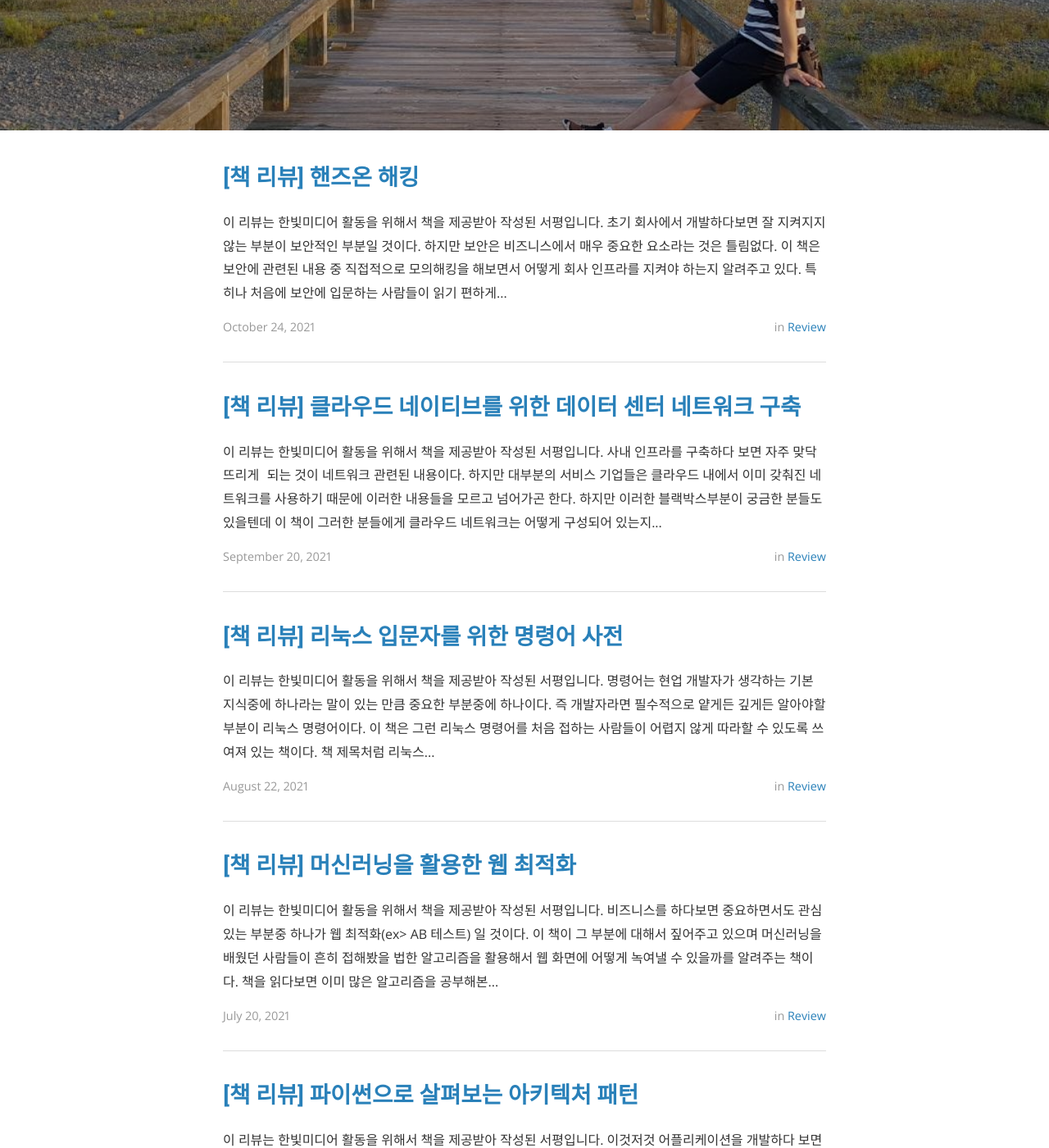
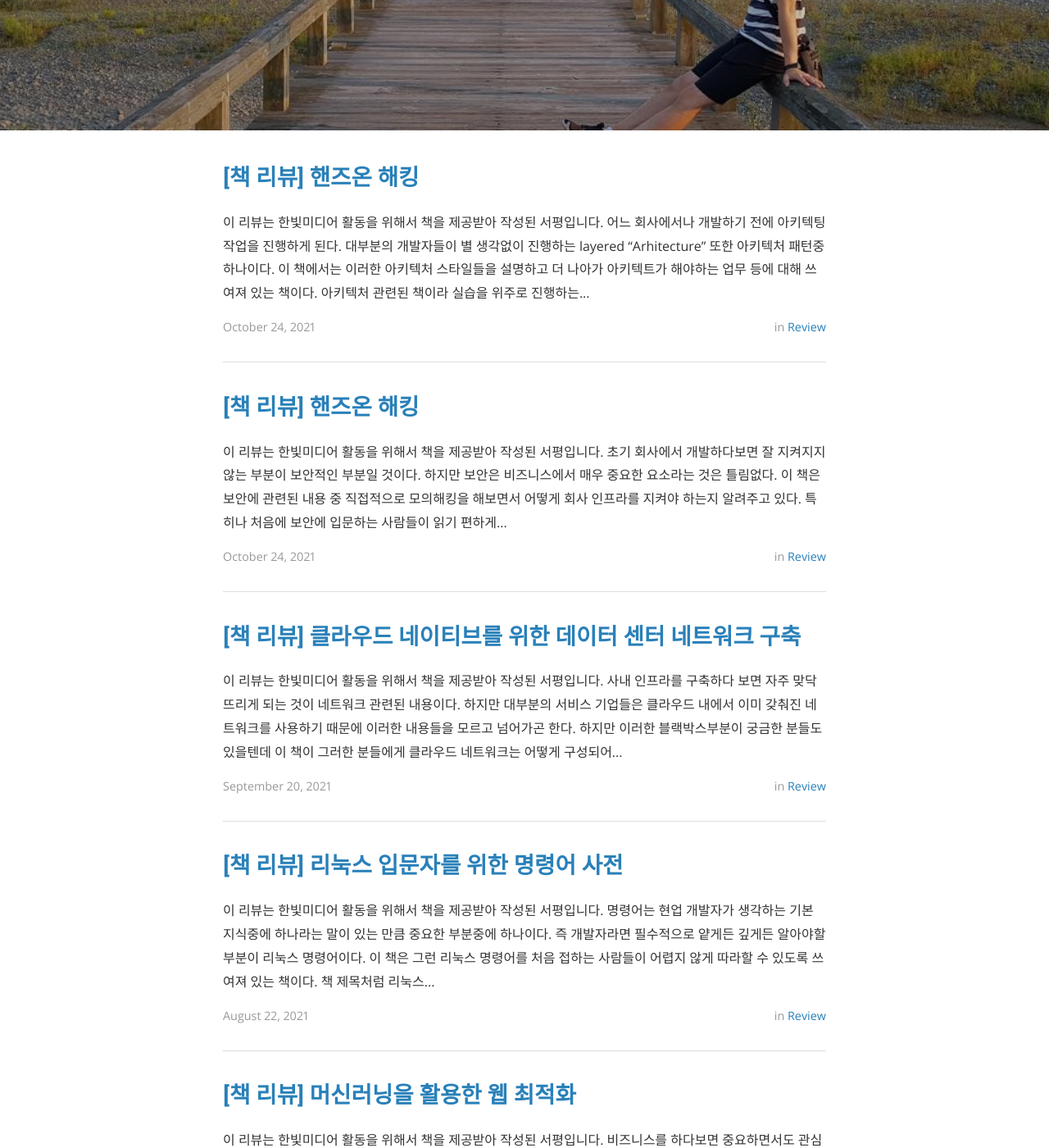
Before and after one commit to kscory/blog, a Jekyll site: the page built from index.html, in a window 1280 px wide and 1400 px high, scrolled down 344 px. Shown: the whole window at 82% size. Built offline with Jekyll 4.4.1, drawn with Linux system fonts in a browser that asks for light colours; nearby versions of some CDN libraries; the list of posts is cut into pages by our own code; part of the change alters nothing that is shown; some of the changed text lies outside the part shown.

Commit message:
add fundamentals_of_software_architecture

```diff
--- /dev/null
+++ b/_posts/2021-11-26-review-hanbit-fundamentals_of_software_architecture.md
@@ -0,0 +1,28 @@
+---
+layout: post
+comments: true
+title:  "[책 리뷰] 핸즈온 해킹"
+date:   2021-10-24
+author: Cory
+categories: Review
+permalink : /daliy-life/review/hanbit-fundamentals_of_software_architecture
+tags: review book
+---
+
+<img src="https://lh3.googleusercontent.com/pw/AM-JKLU3ZzNmjDJZcZly57qcwQYlqOaWj9fuHWitRlyO67IMlMMSToSQmbGfFdaKBtJvQuc17cA8VuwtJJuHedULq2ef8yX5hnVDPzIlHnSxFc3cYw88Bh6SWQazrMIcLqIQvnfcvB4l6Z5b6HqOxgMfdEpV=w2296-h1722-no?authuser=0" alt="hanbit-hands_on_hacking-01">
+
+> 이 리뷰는 한빛미디어 <나는 리뷰어다> 활동을 위해서 책을 제공받아 작성된 서평입니다.
+
+어느 회사에서나 개발하기 전에 아키텍팅 작업을 진행하게 된다. 대부분의 개발자들이 별 생각없이 진행하는 layered "Arhitecture" 또한 아키텍처 패턴중 하나이다. 이 책에서는 이러한 아키텍처 스타일들을 설명하고 더 나아가 아키텍트가 해야하는 업무 등에 대해 쓰여져 있는 책이다.
+
+아키텍처 관련된 책이라 실습을 위주로 진행하는 책이 아니라서 조금은 부담없이 읽을 수 있다. 하지만 아키텍팅 작업이 여러 기술과 패턴이 조합되어 있기 때문에 특정 디자인 패턴이나, 특정 기술(queue, topic)들에 대한 용어가 나오게 되는데 따로 설명이 들어가거나 하지는 않아서 이러한 부분들에 대한 이해가 없다면 조금 어려울 수도 있지 않을까 싶다. 그래도 대부분의 개발자라면 알고 있을만한 내용들이라 이러한 부분때문에 읽을 수 없을 것 같지는 않다.
+
+책은 짧은 호흡으로 읽을 수 있도록 여러 챕터로 구성되어 있다. 초반에는 소프트웨어 아키텍처가 무엇인지, 그리고 아키텍트는 어떤 작업을 수행해야 하는지에 대해서 알려준다. 특히나 최신 트랜드에 맞게 아키텍트와 개발자간 일방향성이 아니라 상호 보완적인 관계를 중요하게 생각하는 점이 특징이다. 그러면서 아키텍트는 개발자와는 다르게 어떤 생각을 가져야 하는지에 대해서도 알려준다. 그 후에는 아키텍처 특성들을 설명해주면서 아키텍팅을 하기 위해서 알아야할 개념들에 대해서 설명해준다. "아키텍처 카타" 라는 개념과 이를 활용한 예시를 드는 것도 흥미로웠다.
+
+두번째 챕터부터는 우리가 흔히 아키텍처라고 불리는 layered 아키텍처, 파이프라인 아키텍처, 마이크로 커널 아키텍처, 이벤트 기반 아키텍처 등에 대해서 설명해준다. 하지만 이 책의 특이한 점은 1장에서 설명한 개념을 가지고 각챕터의 마지막에 아키텍처 특성 등급을 설명해준다는 것이다. 퀀텀수, 배포성, 탄력성 등에 대해 별점을 매기고 장단점에 대해서 정리해준다. 예를 들어 이벤트 기반 아키텍처는 내고장성이나 확장성에는 뛰어나지만 테스트가 어렵고 단순하지 않고 복잡하다는 단점이 존재한다.
+
+세번째 챕터에서는 이러한 두번째 챕터의 아키텍처 스타일을 바탕으로 아키텍처를 결정하고 리스크를 분석하고 팀을 운영하는 방안에 대해서 설명한다. 재밌는 점은 프레젠테이션이 들어가 있다는 점인데 다이어그램을 그리고 도식화하고 애니메이션을 삽입해서 이해하기 쉽게 만들어야 한다는 점을 꼽고 있다. 마지막에는 개발을 주로 하지 않게되는 아키텍트 특성상 커리어가 고민이 들게 될텐데 이러한 부분들에 대해서 어떻게 커리어패스를 유지하고 개발해야하는지 알려준다.
+
+개인적으로는 회사에 개발자가 부족해 스스로 아키텍팅을 하고 개발을 해야 해서 관심이 많이 있던 분야 중 하나였다. 사실 대부분의 개발자들이 아키텍처를 공부한다기 보단 경험으로 이렇게 하면 괜찮은 것 같다, 혹은 컨퍼런스에서 그렇게 하더라 이정도로 넘어가게 될텐데 이렇게 한번쯤은 직접적으로 책을 읽고 공부해보는 것도 괜찮은 것 같다.
+
+책 내용이 어렵고 기술적으로 복잡한 내용이 아니기 때문에 대부분의 개발자들이 읽을만한 책이여서 다들 한번쯤 읽어보면 좋을 것 같다.
```
Also changed, not shown: _posts/2021-09-20-review-hanbit-cloud_native_data_center_networking.md (+1 -1 lines), _posts/2021-05-23-review-hanbit-streaming_apache_spark.md (line endings or trailing spaces).
